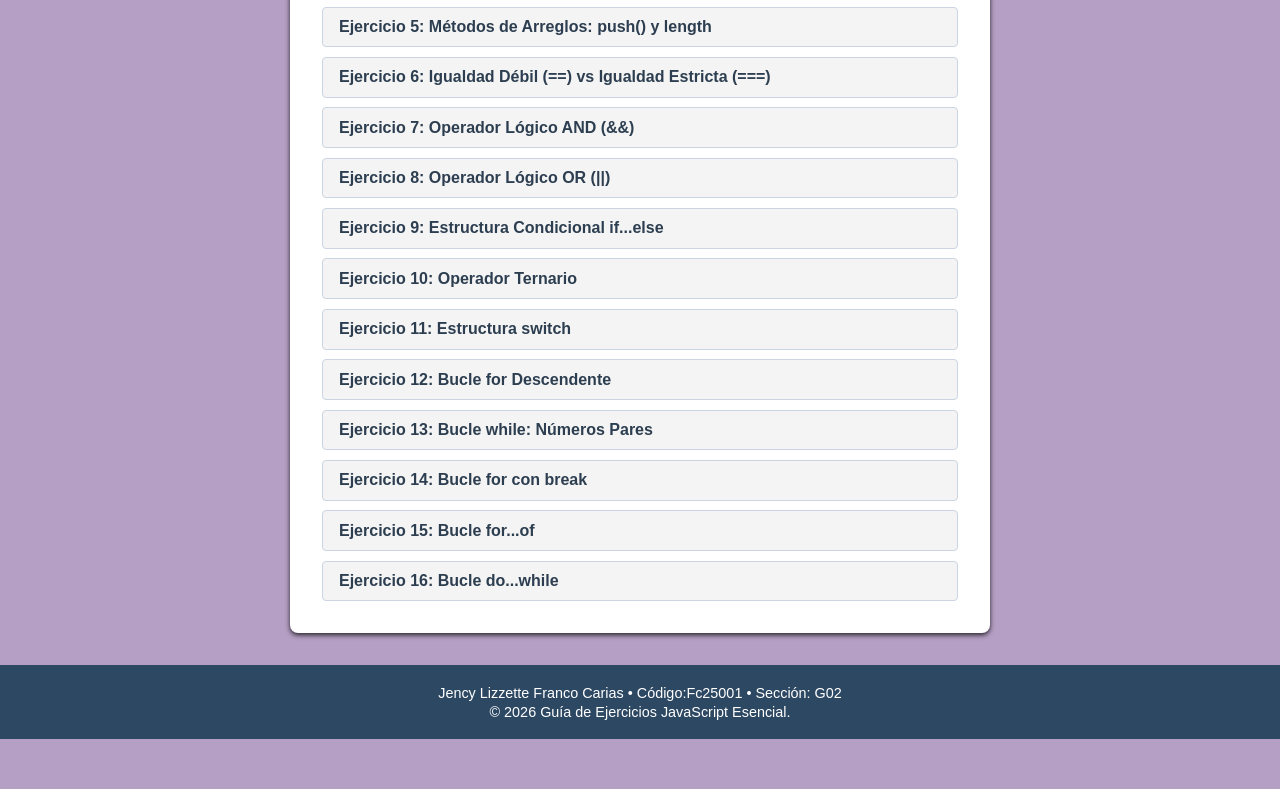
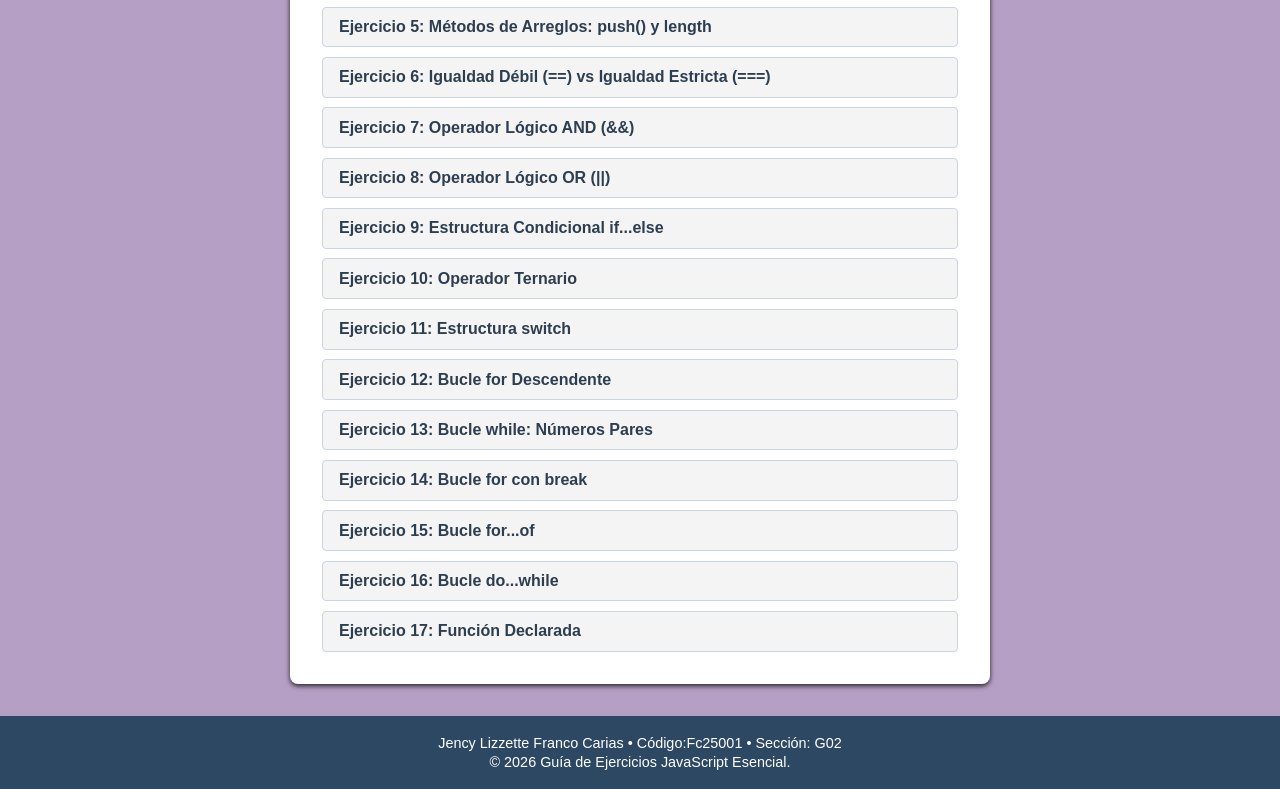
Before and after one commit to JLiz23/Practica_JS, a plain HTML site: page index.html in a window 1280 px wide. Shown: the part 408-1197 px from the top of the page. Before the commit the page ends 1147 px from the top, so only its background shows below. Drawn offline with Linux system fonts and the light colour scheme.

Commit message:
Se realizo el ejercicio 17

```diff
--- a/index.html
+++ b/index.html
@@ -32,6 +32,7 @@
                 <li><a href="pages/ejercicio14.html">Ejercicio 14: Bucle for con break</a></li>
                 <li><a href="pages/ejercicio15.html">Ejercicio 15: Bucle for...of</a></li>
                 <li><a href="pages/ejercicio16.html">Ejercicio 16: Bucle do...while</a></li>
+                <li><a href="pages/ejercicio17.html">Ejercicio 17: Función Declarada</a></li>
 
             </ul>
         </section>
```
Also changed, not shown: pages/ejercicio17.html (added), scripts/ejercicio17.js (added).
